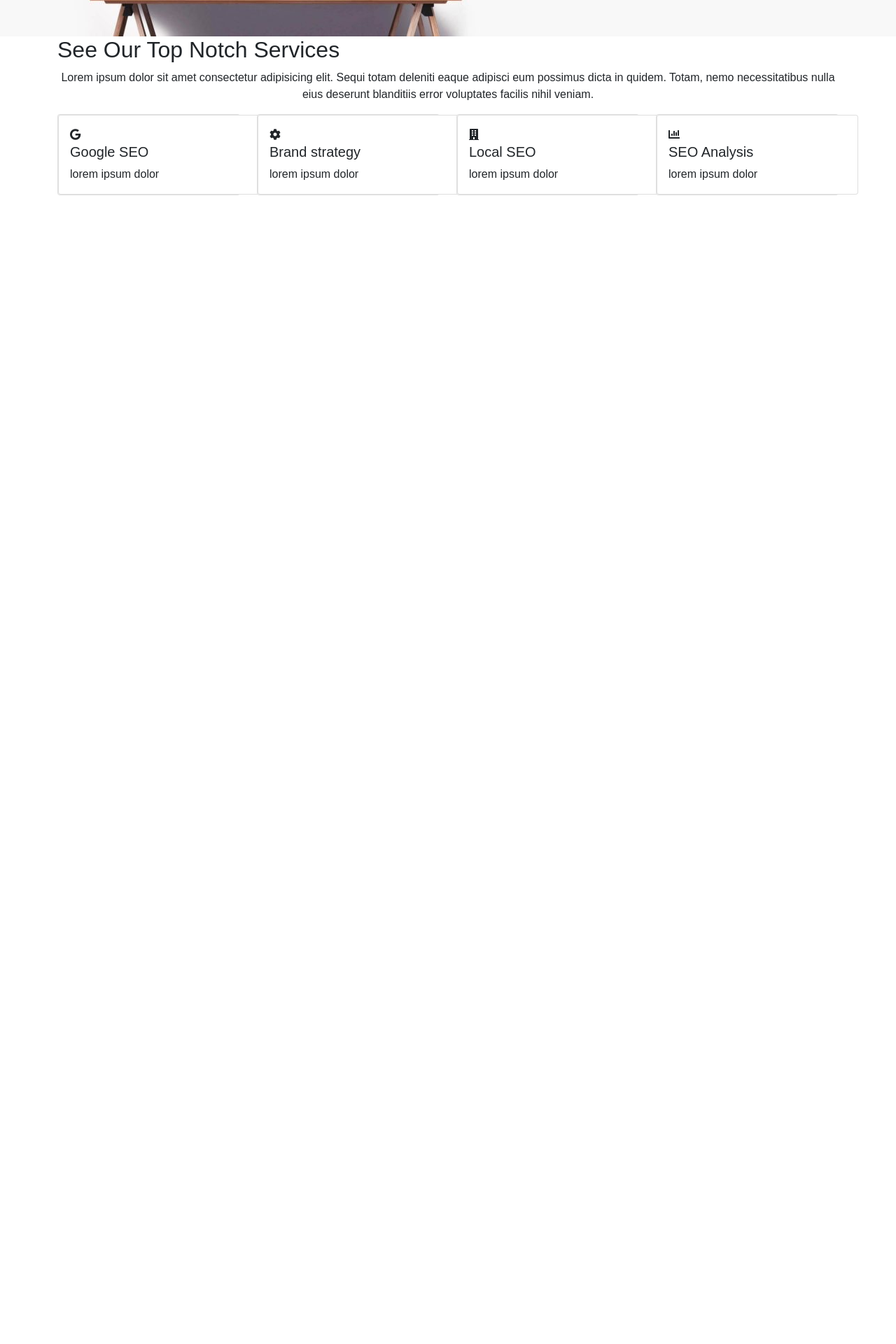
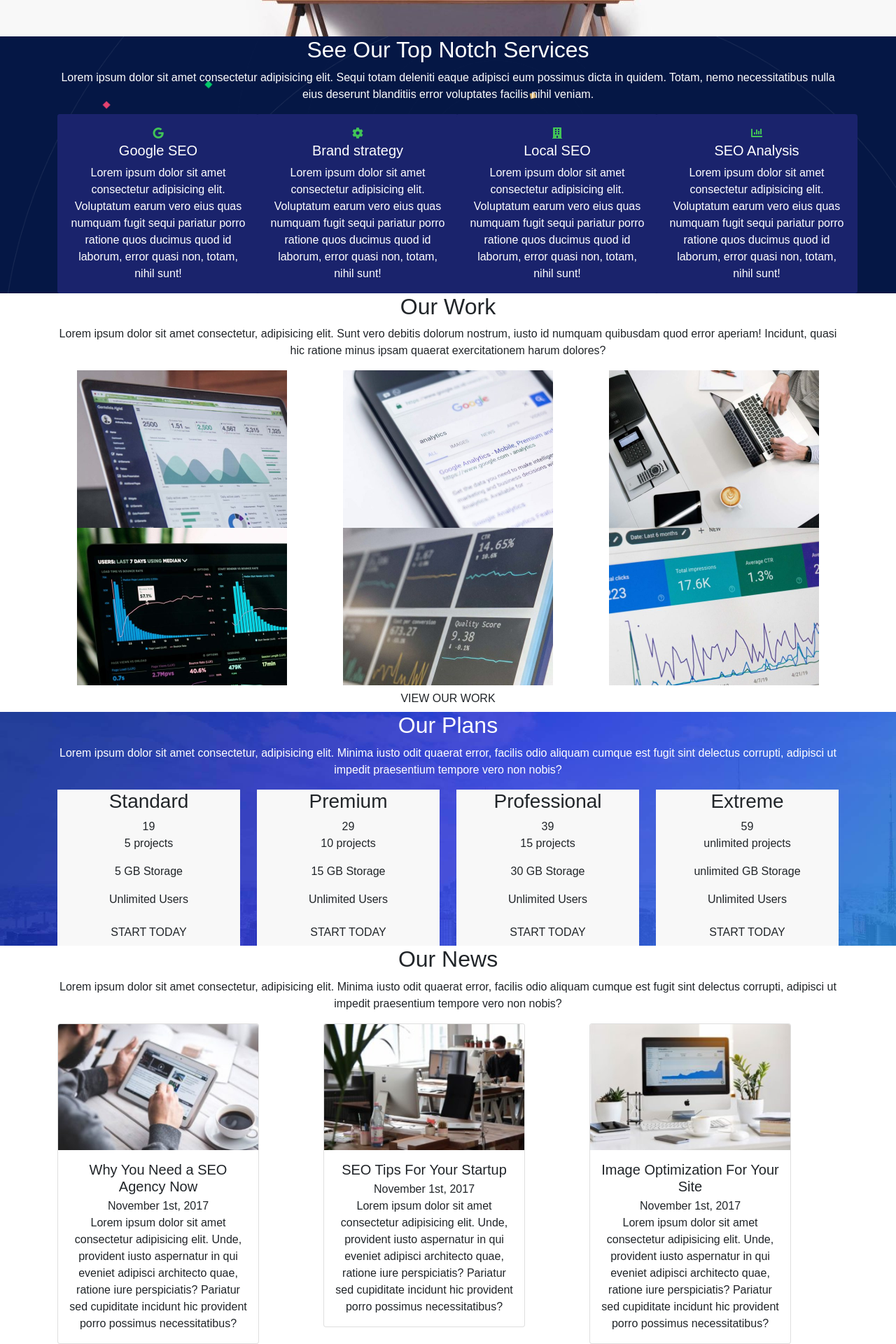
Before and after one commit to sergiojanko/proj-html-vuejs, a Vue app: page / in a window 1280 px wide. Shown: the part 837-2757 px from the top of the page at 70% size. Before the commit the page ends 1116 px from the top, so only its background shows below. Built offline with nearby package versions, Linux system fonts and the light colour scheme.

Commit message:
news section

```diff
--- a/src/assets/scss/_variables.scss
+++ b/src/assets/scss/_variables.scss
@@ -1 +1,3 @@
-$primay-color: #41c457;
+$primary: #41c457;
+$dark-blue: #051745;
+$blue: #1a236c;
--- a/src/components/Card.vue
+++ b/src/components/Card.vue
@@ -6,6 +6,7 @@
                 <p class="card-text">{{text}}</p>
         </div>
     </div>
+
 </template>
 
 <script>
@@ -15,6 +16,13 @@ props: ["title","text","icon"]
 }
 </script>
 
-<style>
+<style lang="scss" scoped>
+@import "@/assets/scss/_variables.scss";
+
+i
+{
+    color: $primary;
+}
+
 
 </style>
--- a/src/components/InfoSection.vue
+++ b/src/components/InfoSection.vue
@@ -1,6 +1,6 @@
 <template>
     <section id="info-section">
-        <div class="container">
+        <div class="container text-center">
             <div class="row">
                 <h2>Meet The New Agency SEO Templt FromTh Avada Team</h2>
             </div>
@@ -9,7 +9,7 @@
                     <p>Lorem ipsum dolor, sit amet consectetur adipisicing elit. Odio, molestiae eligendi temporibus delectus non cupiditate eius, numquam esse nisi necessitatibus quo laborum quasi commodi, placeat assumenda voluptatibus quos quod blanditiis.</p>
                 </div>
             </div>
-            <div class="row">
+            <div class="row justify-content-center">
                 <div v-for="(card, index) in cards" :key="index" class="col-4">
                     <Card :title="card.title" :text="card.text" :icon="card.icon"/>
                 </div>
--- a/src/components/News.vue
+++ b/src/components/News.vue
@@ -1,10 +1,61 @@
 <template>
-  <section></section>
+  <section id="news">
+    <div class="container text-center">
+      <div class="row">
+        <div class="col-12">
+          <h2>Our News</h2>
+        </div>
+        <div class="col-12">
+          <p>Lorem ipsum dolor sit amet consectetur, adipisicing elit. Minima iusto odit quaerat error, facilis odio aliquam cumque est fugit sint delectus corrupti, adipisci ut impedit praesentium tempore vero non nobis?</p>
+        </div>
+        <div v-for="(card, i) in cards" :key="i" class="col-4">
+          <div class="card" style="width: 18rem;">
+            <img :src="getImageUrl(card.img)" class="card-img-top" alt="...">
+            <div class="card-body">
+              <h5 class="card-title">{{card.title}}</h5>
+              <p class="card-subtitle">{{card.subtitle}}</p>
+              <p class="card-text">{{card.text}}</p>
+            </div>
+          </div>
+        </div>
+      </div>
+    </div>
+
+  </section>
 </template>
 
 <script>
 export default {
 name: "News",
+data(){
+  return {
+    cards:[
+      {
+        img: "blog-post-6-320x202.jpg",
+        title: "Why You Need a SEO Agency Now",
+        subtitle: "November 1st, 2017",
+        text: "Lorem ipsum dolor sit amet consectetur adipisicing elit. Unde, provident iusto aspernatur in qui eveniet adipisci architecto quae, ratione iure perspiciatis? Pariatur sed cupiditate incidunt hic provident porro possimus necessitatibus?"
+      },
+      {
+        img: "related-service-2-320x202.jpg",
+        title: "SEO Tips For Your Startup",
+        subtitle: "November 1st, 2017",
+        text: "Lorem ipsum dolor sit amet consectetur adipisicing elit. Unde, provident iusto aspernatur in qui eveniet adipisci architecto quae, ratione iure perspiciatis? Pariatur sed cupiditate incidunt hic provident porro possimus necessitatibus?"
+      },
+      {
+        img: "related-service-4-320x202.jpg",
+        title: "Image Optimization For Your Site",
+        subtitle: "November 1st, 2017",
+        text: "Lorem ipsum dolor sit amet consectetur adipisicing elit. Unde, provident iusto aspernatur in qui eveniet adipisci architecto quae, ratione iure perspiciatis? Pariatur sed cupiditate incidunt hic provident porro possimus necessitatibus?"
+      },
+    ],
+  }
+  },
+methods: {
+  getImageUrl(img){
+    return require("../assets/images/" + img);
+  },
+}
 }
 </script>
 
--- a/src/components/Plans.vue
+++ b/src/components/Plans.vue
@@ -1,13 +1,85 @@
 <template>
-  <section></section>
+  <section id="plans" class="text-center">
+    <div class="container">
+      <div class="row">
+        <div class="col-12 text-white">
+          <h2>Our Plans</h2>
+        </div>
+        <div class="col-12 text-white">
+          <p>Lorem ipsum dolor sit amet consectetur, adipisicing elit. Minima iusto odit quaerat error, facilis odio aliquam cumque est fugit sint delectus corrupti, adipisci ut impedit praesentium tempore vero non nobis?</p>
+        </div>
+        <div v-for="(plan, index) in plans" :key="index" class="col-3">
+          <div class="plan-card">
+            <h3>{{plan.title}}</h3>
+            <div class="price">
+              {{plan.price}}
+            </div>
+            <p class="projects">
+              {{plan.projects}}
+            </p>
+            <p class="storage">
+              {{plan.storage}}
+            </p>
+            <p class="users">
+              {{plan.users}}
+            </p>
+            <button type="button" class="btn">START TODAY</button>
+          </div>
+        </div>
+      </div>
+    </div>
+  </section>
 </template>
 
 <script>
 export default {
 name: "Plans",
+data(){
+  return {
+    plans: [
+      {
+        title: "Standard",
+        price: "19",
+        projects: "5 projects",
+        storage: "5 GB Storage",
+        users: "Unlimited Users",
+      },
+      {
+        title: "Premium",
+        price: "29",
+        projects: "10 projects",
+        storage: "15 GB Storage",
+        users: "Unlimited Users",
+      },
+      {
+        title: "Professional",
+        price: "39",
+        projects: "15 projects",
+        storage: "30 GB Storage",
+        users: "Unlimited Users",
+      },
+      {
+        title: "Extreme",
+        price: "59",
+        projects: "unlimited projects",
+        storage: "unlimited GB Storage",
+        users: "Unlimited Users",
+      },
+    ]
+  }
+}
 }
 </script>
 
-<style>
+<style scoped>
+#plans
+{
+  background-image: url("../assets/images/background1.jpg");
+  background-size: cover;
+}
 
+.plan-card
+{
+  background-color: #f8f8f8;
+}
 </style>
--- a/src/components/Services.vue
+++ b/src/components/Services.vue
@@ -1,6 +1,6 @@
 <template>
   <section id="services">
-    <div class="container">
+    <div class="container text-white text-center">
       <div class="row">
         <div class="col-12">
           <h2>See Our Top Notch Services</h2>
@@ -34,22 +34,22 @@ data(){
       {
         icon: "fab fa-google",
         title: "Google SEO",
-        text: "lorem ipsum dolor",
+        text: "Lorem ipsum dolor sit amet consectetur adipisicing elit. Voluptatum earum vero eius quas numquam fugit sequi pariatur porro ratione quos ducimus quod id laborum, error quasi non, totam, nihil sunt!",
       },
       {
         icon: "fas fa-cog",
         title: "Brand strategy",
-        text: "lorem ipsum dolor",
+        text: "Lorem ipsum dolor sit amet consectetur adipisicing elit. Voluptatum earum vero eius quas numquam fugit sequi pariatur porro ratione quos ducimus quod id laborum, error quasi non, totam, nihil sunt!",
       },
       {
         icon: "fas fa-building",
         title: "Local SEO",
-        text: "lorem ipsum dolor",
+        text: "Lorem ipsum dolor sit amet consectetur adipisicing elit. Voluptatum earum vero eius quas numquam fugit sequi pariatur porro ratione quos ducimus quod id laborum, error quasi non, totam, nihil sunt!",
       },
       {
         icon: "fas fa-chart-bar",
         title: "SEO Analysis",
-        text: "lorem ipsum dolor",
+        text: "Lorem ipsum dolor sit amet consectetur adipisicing elit. Voluptatum earum vero eius quas numquam fugit sequi pariatur porro ratione quos ducimus quod id laborum, error quasi non, totam, nihil sunt!",
       },
     ],
   }
@@ -57,6 +57,23 @@ data(){
 }
 </script>
 
-<style>
+<style lang="scss" scoped>
 
+@import "@/assets/scss/_variables.scss";
+
+#services
+{
+  background-color: $dark-blue;
+  background-image: url("../assets/images/lines-1.png");
+  background-size: cover;
+  .container{
+      background-image: url("../assets/images/pattern_background.png");
+      background-size: contain;
+      background-repeat: no-repeat;
+  }
+  .card {
+    background-color: $blue;
+    border: none;
+  }
+}
 </style>
--- a/src/components/Work.vue
+++ b/src/components/Work.vue
@@ -1,13 +1,51 @@
 <template>
-  <section></section>
+  <section id="work" class="text-center">
+    <div class="container">
+      <div class="row">
+        <div class="col-12">
+          <h2>Our Work</h2>
+        </div>
+        <div class="col-12">
+          <p>Lorem ipsum dolor sit amet consectetur, adipisicing elit. Sunt vero debitis dolorum nostrum, iusto id numquam quibusdam quod error aperiam! Incidunt, quasi hic ratione minus ipsam quaerat exercitationem harum dolores?</p>
+        </div>
+        <div v-for="img in images" :key="img"  class="col-4">
+          <img :src="getImageUrl(img)" alt="case study">
+        </div>
+        <div class="col">
+          <button type="button" class="btn">VIEW OUR WORK</button>
+        </div>
+      </div>
+    </div>
+  </section>
 </template>
 
 <script>
 export default {
 name: "Work",
+data(){
+  return {
+    images: [
+      "case-study-gallery-1-1-600x450.jpg",
+      "case-study-gallery-2-600x450.jpg",
+      "case-study-gallery-3-1-600x450.jpg",
+      "case-study-gallery-4-1-600x450.jpg",
+      "case-study-gallery-5-1-600x450.jpg",
+      "case-study-gallery-6-1-600x450.jpg",
+
+      ]
+  }
+},
+methods: {
+      getImageUrl(img){
+        return require("../assets/images/" + img);
+      },
+    }
 }
 </script>
 
-<style>
-
+<style lang="scss" scoped>
+img
+{
+  max-width: 300px;
+}
 </style>
```
